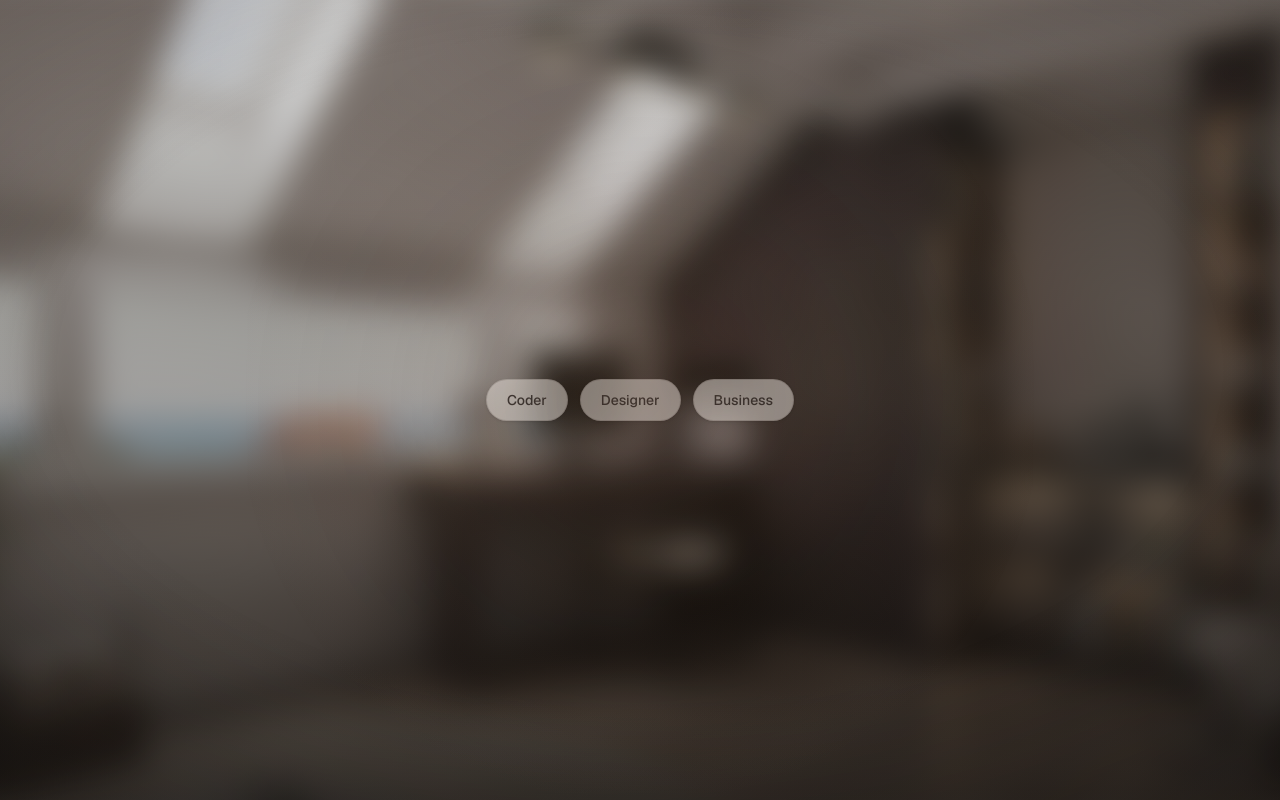
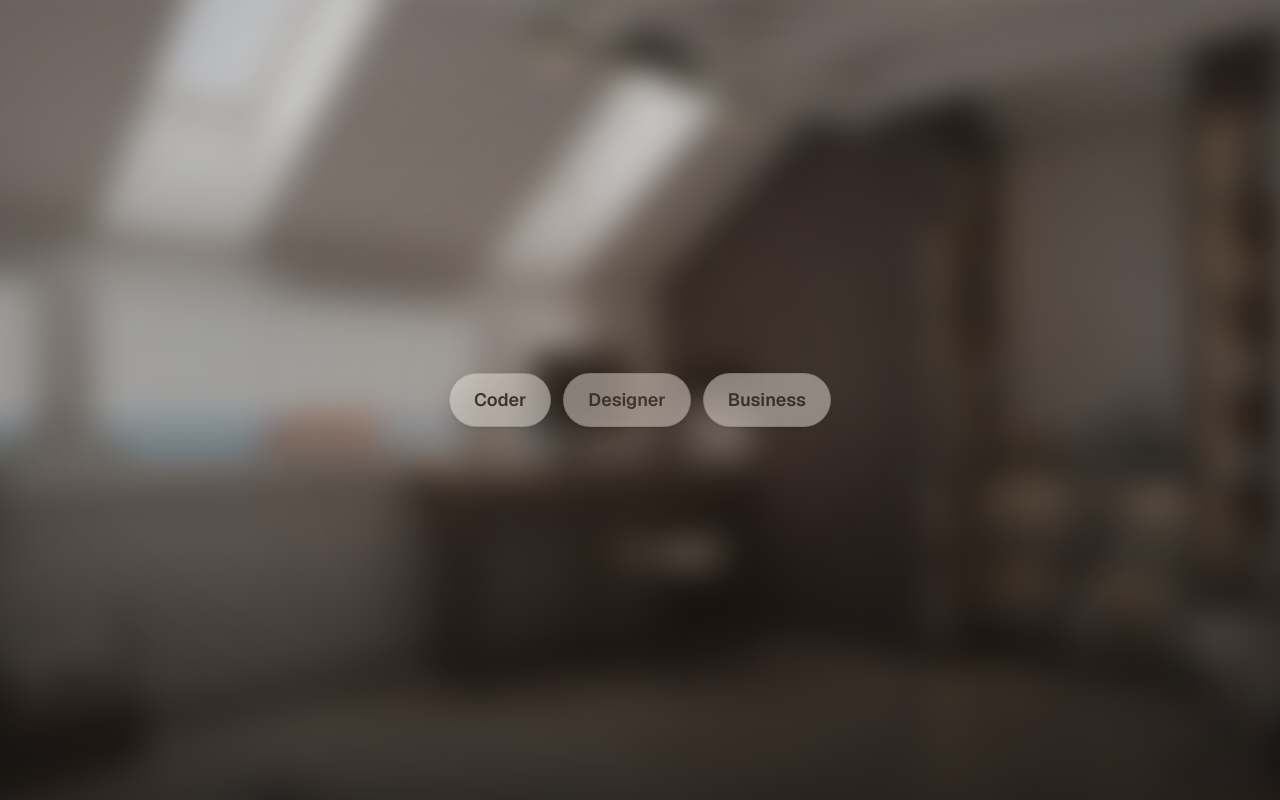
Before and after one commit to rif42/desk-setup-picker, a Next.js app in the folder desent/: page / in a window 1280 px wide. Both pictures are taken after a click on the button "Enter your room". Built offline with nearby package versions, Linux system fonts and the light colour scheme.

Commit message:
plan for builder

```diff
--- a/desent/components/persona/PersonaChips.tsx
+++ b/desent/components/persona/PersonaChips.tsx
@@ -43,7 +43,7 @@ export function PersonaChips({ value, visible, onSelect }: PersonaChipsProps) {
               delay: visible ? 0.08 * index : 0,
             }}
             className={cn(
-              "inline-flex items-center gap-2 rounded-full border px-5 py-2.5 text-sm font-medium shadow-sm backdrop-blur-md transition-colors focus-visible:outline-none focus-visible:ring-2 focus-visible:ring-accent/70",
+              "inline-flex items-center gap-2 rounded-full border px-6 py-3 text-lg font-semibold shadow-sm backdrop-blur-md transition-colors focus-visible:outline-none focus-visible:ring-2 focus-visible:ring-accent/70",
               active
                 ? "border-accent/70 bg-card/95 text-foreground shadow-lg"
                 : "border-foreground/15 bg-card/45 text-foreground/85 hover:border-accent/50 hover:bg-card/70",
```
Also changed, not shown: 2 other files (tests, documents, lock files or other folders).
